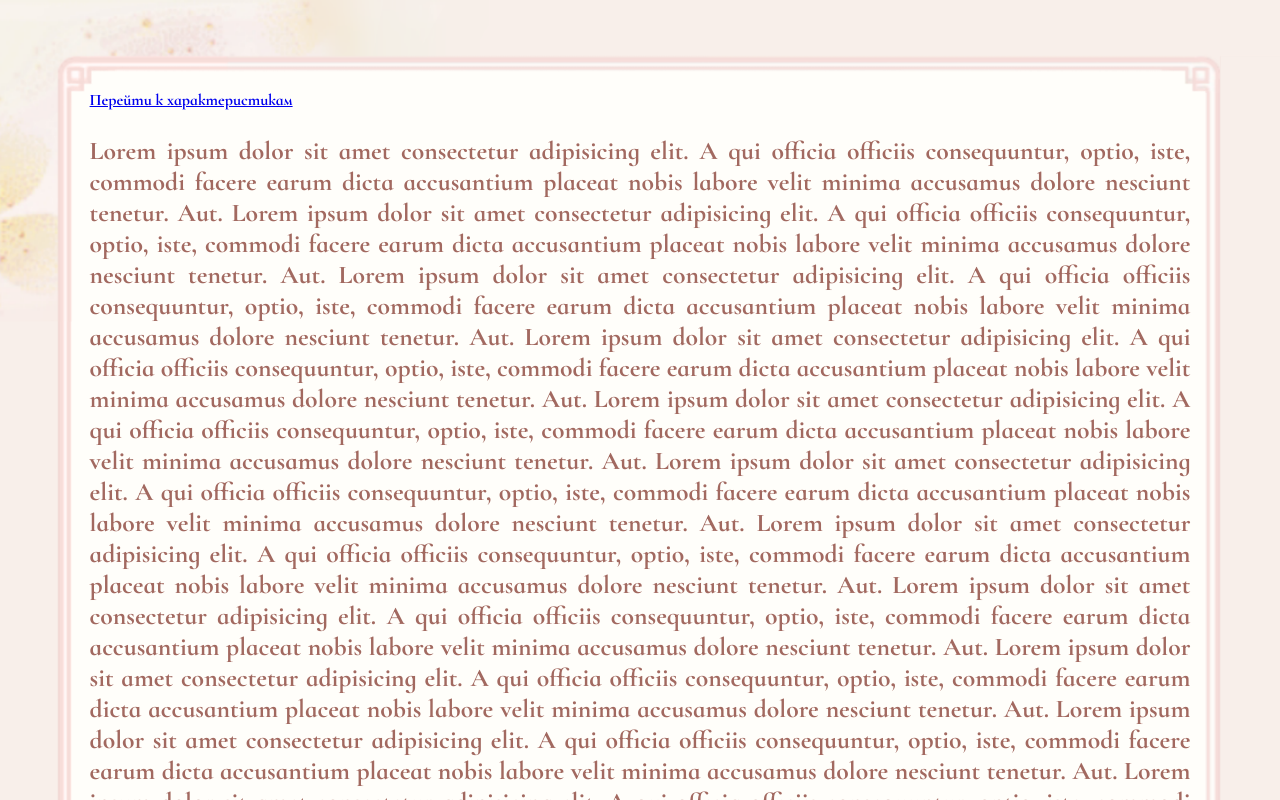
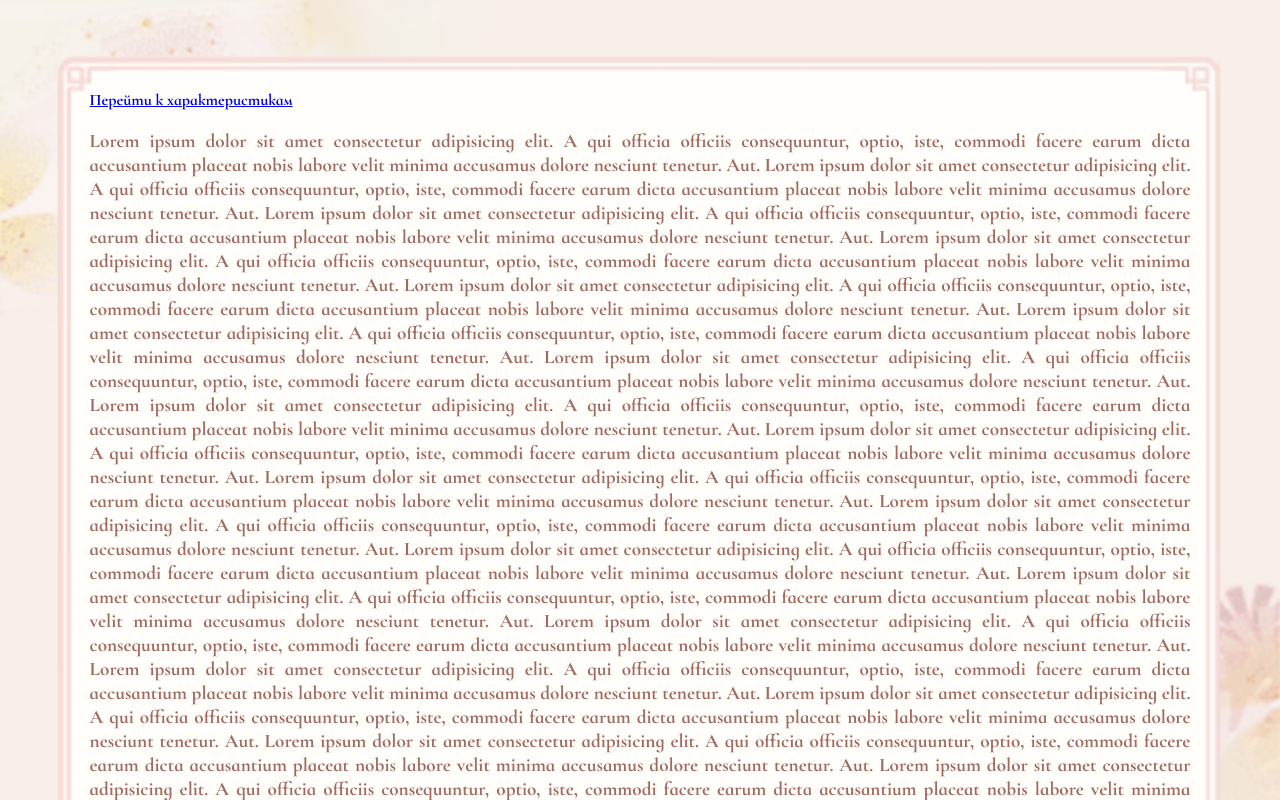
Before and after one commit to Rebel-Jasper/guide, a plain HTML site: page index.html in a window 1280 px wide. Shown: the top 800 px of the page. Drawn offline with Linux system fonts and the light colour scheme.

Commit message:
Update style.css

```diff
--- a/style.css
+++ b/style.css
@@ -18,7 +18,7 @@ body {
 }
 
 p {
-    font-size: 2dvw;
+    font-size: 1.5dvw;
 }
 
 li {
```
